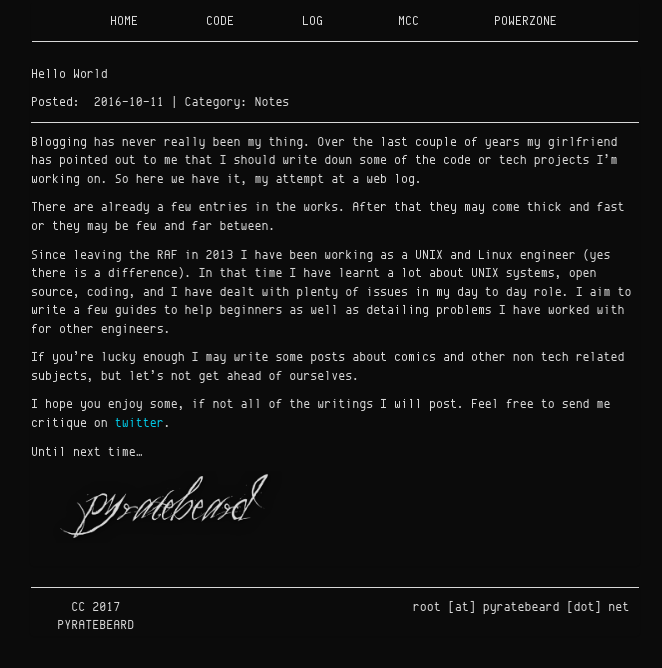
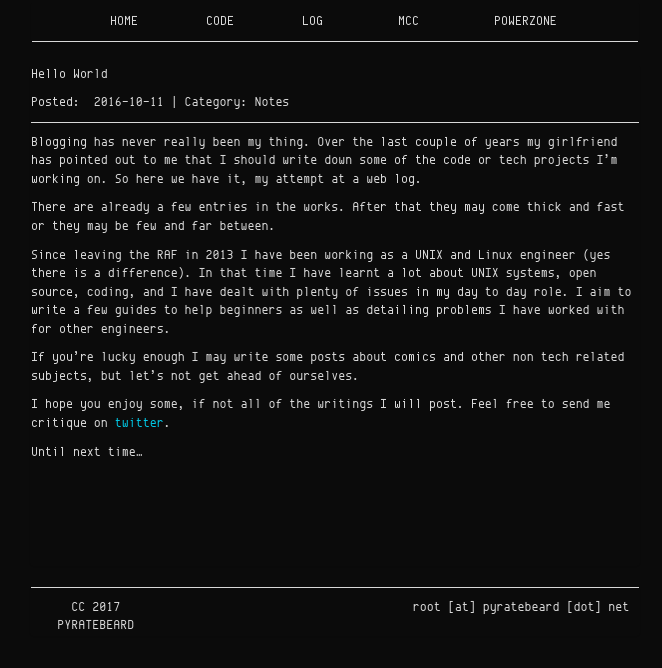
Before and after one commit to pyratebeard/pyratebeard.github.io, a Jekyll site: the page built from _posts/2016-10-11-hello-world.md, in a window 1280 px wide. Shown: the top 668 px of the page, without its empty margins (305-967 px from the left). Built offline with Jekyll 4.4.1, drawn with Linux system fonts in a browser that asks for light colours.

Commit message:
removed signature image

```diff
--- a/_posts/2016-10-11-hello-world.md
+++ b/_posts/2016-10-11-hello-world.md
@@ -17,5 +17,3 @@ If you're lucky enough I may write some posts about comics and other non tech re
 I hope you enjoy some, if not all of the writings I will post. Feel free to send me critique on [twitter](https://twitter.com/pyratebeard){:target="_blank" rel="noopener noreferrer"}.
 
 Until next time...
-
-![alt text]({{ site.baseurl}}/img/text_logo.png){:style="max-width: 270px;"}
```
Also changed, not shown: img/text_logo.png (deleted).
